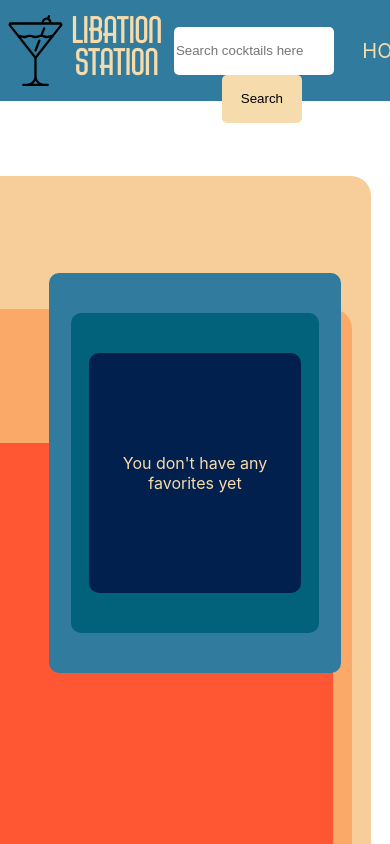
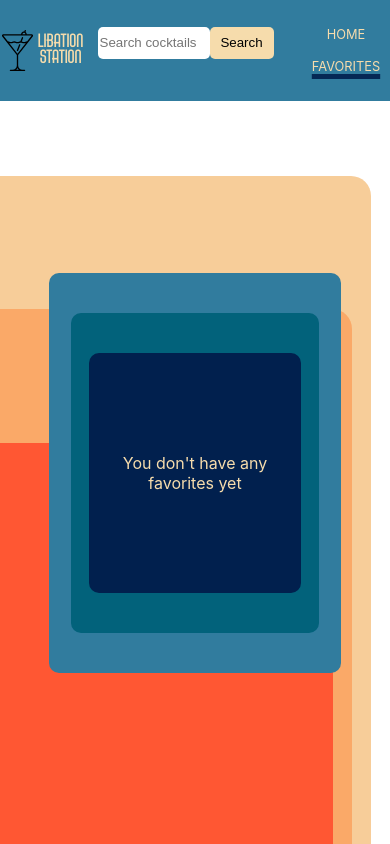
Before and after one commit to Jwensloff/libation-station, a React (Create React App) app: page /favorites in a window 390 px wide. Built offline with nearby package versions, Linux system fonts and the light colour scheme.

Commit message:
feat: Make th site responsive to ipad and iphone sizes

```diff
--- a/src/Components/NavBar/NavBar.css
+++ b/src/Components/NavBar/NavBar.css
@@ -15,7 +15,8 @@
   height: 12vh;
 }
 
-.btn-wrapper {
+.btn-wrapper,
+.home-fave-btn-wrapper {
   display: flex;
   align-items: center;
 }
@@ -65,29 +66,65 @@
   top: 1rem;
 }
 
-
 @media screen and (max-width: 1080px) {
-  .nav-bar{
-display: flex;
+  .nav-bar {
+    display: flex;
   }
   .title {
-    font-size: 2rem ;
+    font-size: 2rem;
   }
-  .cocktail-svg{
-    height: 70%
+  .cocktail-svg {
+    height: 70%;
   }
-  .home-btn{
+  .home-btn {
     width: 5rem;
-
   }
 
   .see-faves-btn {
     width: 7rem;
-    margin-right:0.5rem;
+    margin-right: 0.5rem;
   }
-  .cocktial-container{
+  .cocktial-container {
     justify-content: center;
     align-items: center;
   }
+}
 
+@media screen and (max-width: 600px) {
+  .cocktail-svg {
+    height: 40%;
+  }
+
+  .title {
+    font-size: 1rem;
+    text-wrap: wrap;
+  }
+
+  .home-fave-btn-wrapper {
+    display: flex;
+    flex-direction: column;
+    justify-content: flex-end;
+    width: 5rem;
+    margin-right: 0.5rem;
+  }
+
+  .btn-wrapper {
+    width: 75%;
+    justify-content: space-between;
+  }
+
+  .home-btn,
+  .see-faves-btn {
+    width: 5.5rem;
+    min-height: 2rem;
+    font-size: 0.8rem;
+    margin-right: 0.5rem;
+  }
+  .cocktial-container {
+    width: 5rem;
+  }
+
+  .nav-bar{
+    justify-content: space-between;
+  }
 }
--- a/src/Components/NavBar/NavBar.js
+++ b/src/Components/NavBar/NavBar.js
@@ -18,12 +18,14 @@ function NavBar({ setCocktails, getCocktails, setError }) {
         getCocktails={getCocktails}
         setError={setError}
       />
+      <div className='home-fave-btn-wrapper'>
         <NavLink className='home-btn' to='/'>
           Home
         </NavLink>
         <NavLink className='see-faves-btn ' to='/favorites'>
           Favorites
         </NavLink>
+        </div>
       </div>
     </nav>
   );
--- a/src/Components/Search/Search.css
+++ b/src/Components/Search/Search.css
@@ -27,3 +27,18 @@
   width:10rem;
 }
 }
+
+@media screen and (max-width: 600px) {
+
+  .input{
+    width:7rem;
+  }
+  .input,
+  .input-btn{
+    height: 2rem;
+  }
+  .input-btn{
+width: 4rem;
+margin-left: 0rem;;
+  }
+}
--- a/src/Components/Search/Search.js
+++ b/src/Components/Search/Search.js
@@ -40,7 +40,7 @@ function Search({ setCocktails, getCocktails, setError }) {
         className='input'
         type='text'
         name='input'
-        placeholder='Search cocktails here'
+        placeholder='Search cocktails'
         value={newCocktail}
         onChange={(e) => setNewCocktail(e.target.value)}
       />
--- a/src/Components/SingleCocktail/SingleCocktail.css
+++ b/src/Components/SingleCocktail/SingleCocktail.css
@@ -1,4 +1,4 @@
-.btn{
+.btn {
   background: none;
   cursor: pointer;
 }
@@ -18,12 +18,11 @@
 }
 
 .img-container {
-  /* margin-left: 1rem; */
   height: 10rem;
   border-radius: 5px;
   position: absolute;
   left: 0rem;
-  top: 0rem
+  top: 0rem;
 }
 
 .favorite-btn {
@@ -81,17 +80,58 @@
   padding: 1rem;
 }
 
-.ingredients-list{
+.ingredients-list {
   margin: 0.5rem;
 }
 
-.span{
+.span {
   font-weight: 900;
 }
 
-.name-button-wrapper{
+.name-button-wrapper {
   display: flex;
   width: 100%;
   justify-content: center;
   margin-top: 1rem;
 }
+
+@media screen and (max-width: 1080px) {
+  .outter-card-border {
+    max-width: 80%;
+  }
+  .single-cocktail {
+    width: 60%;
+  }
+}
+
+@media screen and (max-width: 600px) {
+  .outter-card-border {
+    max-width: 80%;
+    padding: 1rem;
+  }
+  .inner-card-border {
+    justify-content: center;
+    max-width: 100;
+    padding-top: 2.5rem;;
+  }
+  .middle-card-border {
+    padding: 1rem;
+  }
+  .single-cocktail {
+    flex-direction: column;
+    align-items: center;
+    width: 100%;
+  }
+
+  .ingredients-list {
+    text-align: center;
+    padding: 0;
+    list-style: none;
+  }
+
+  .img-container {
+    position: static;
+    max-width: 95%;
+    height: auto;
+  }
+}
```
